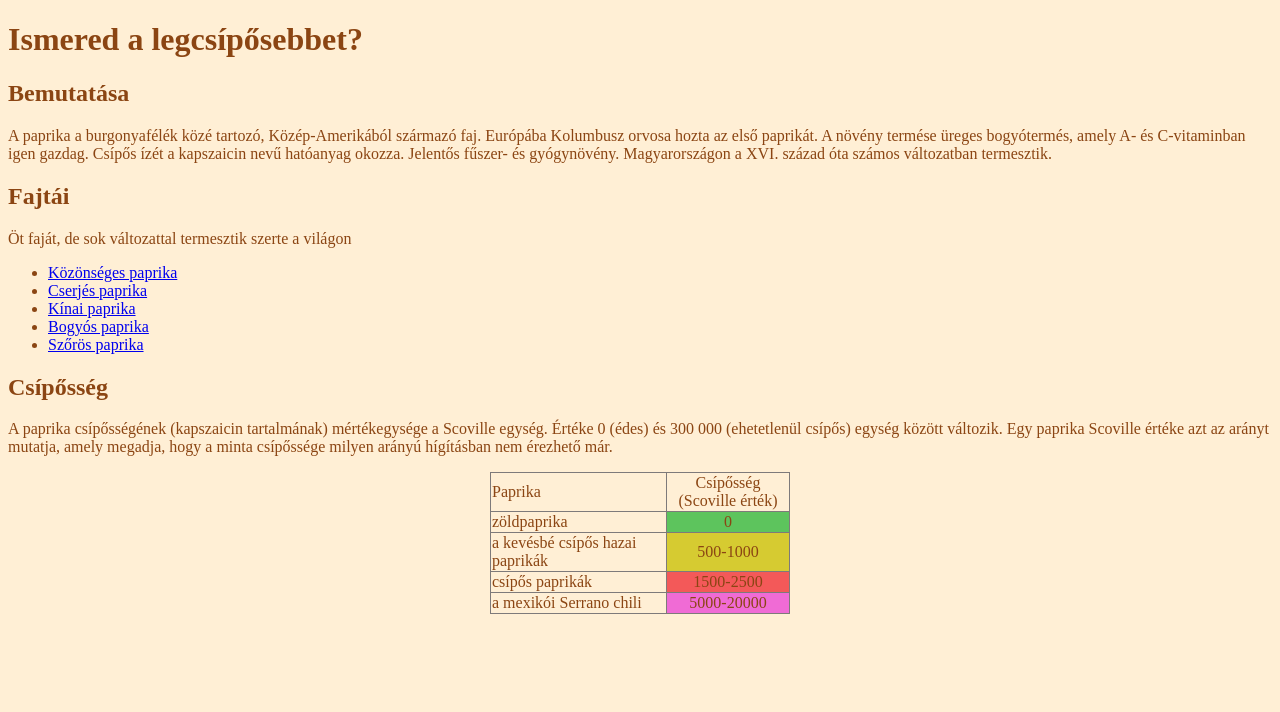
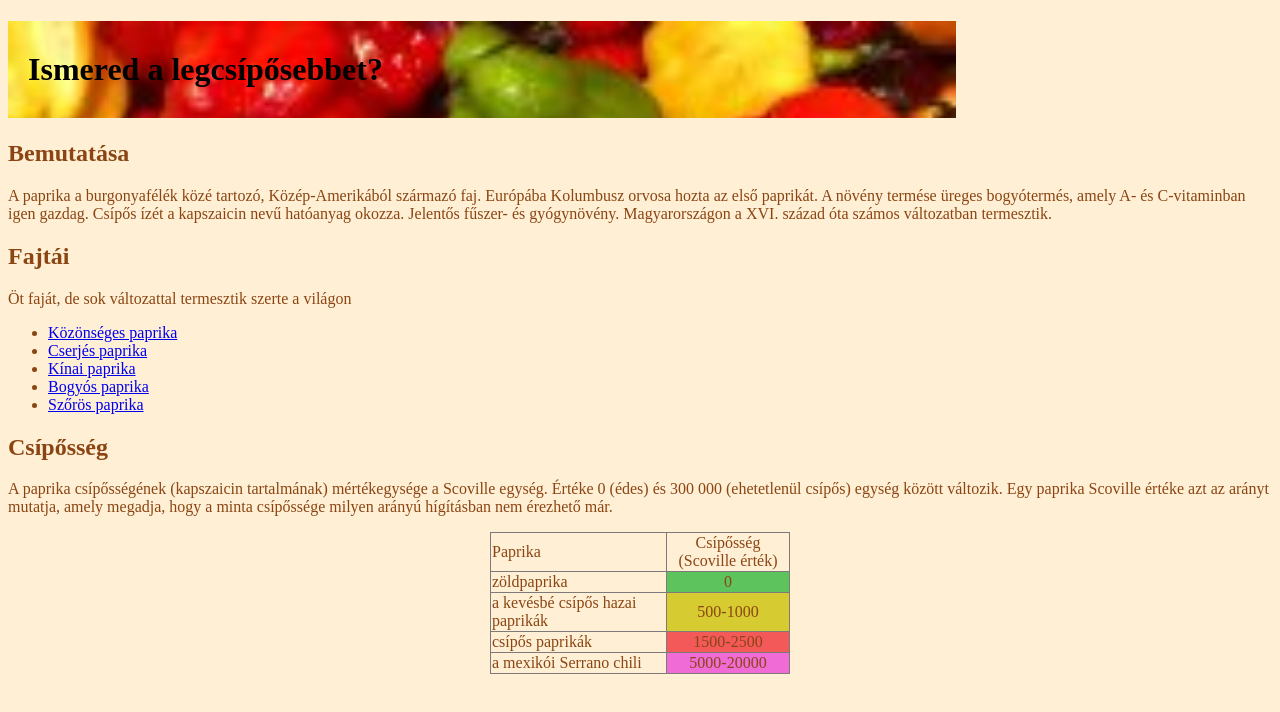
Before and after one commit to tvikto/paprika, a plain HTML site: page index.html in a window 1280 px wide. Drawn offline with Linux system fonts and the light colour scheme.

Commit message:
10.cim_hatter

```diff
--- a/css/paprika.css
+++ b/css/paprika.css
@@ -42,3 +42,14 @@ td
     text-align:center;
     background-color: rgb(240, 107, 213);
 }
+h1
+{
+    padding: 30px 20px 30px 20px;
+    color: black;
+}
+header
+{
+    background-image: url(../img/szines.jpg);
+    background-repeat: no-repeat;
+    background-size: 75%;
+}
```
